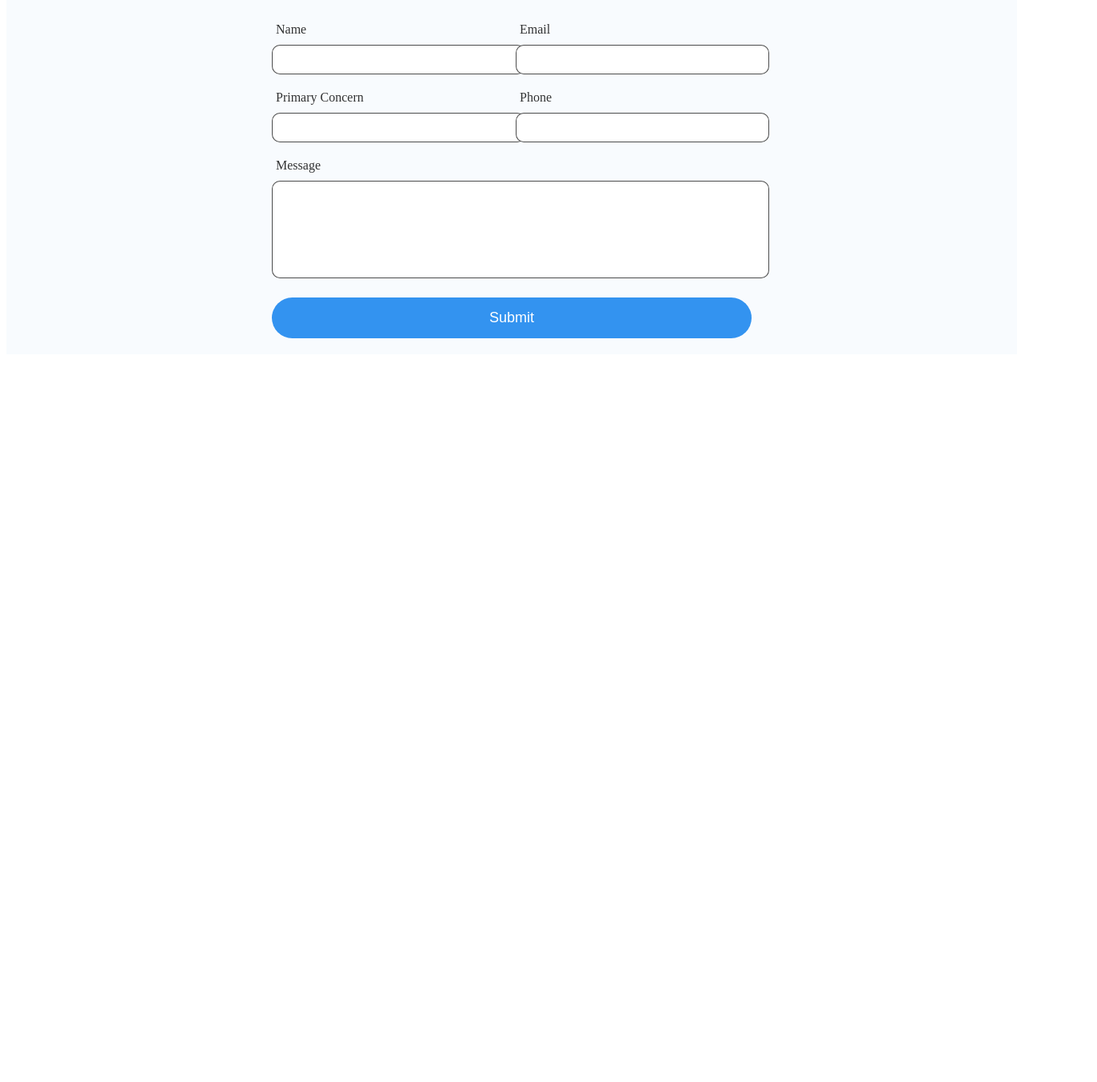
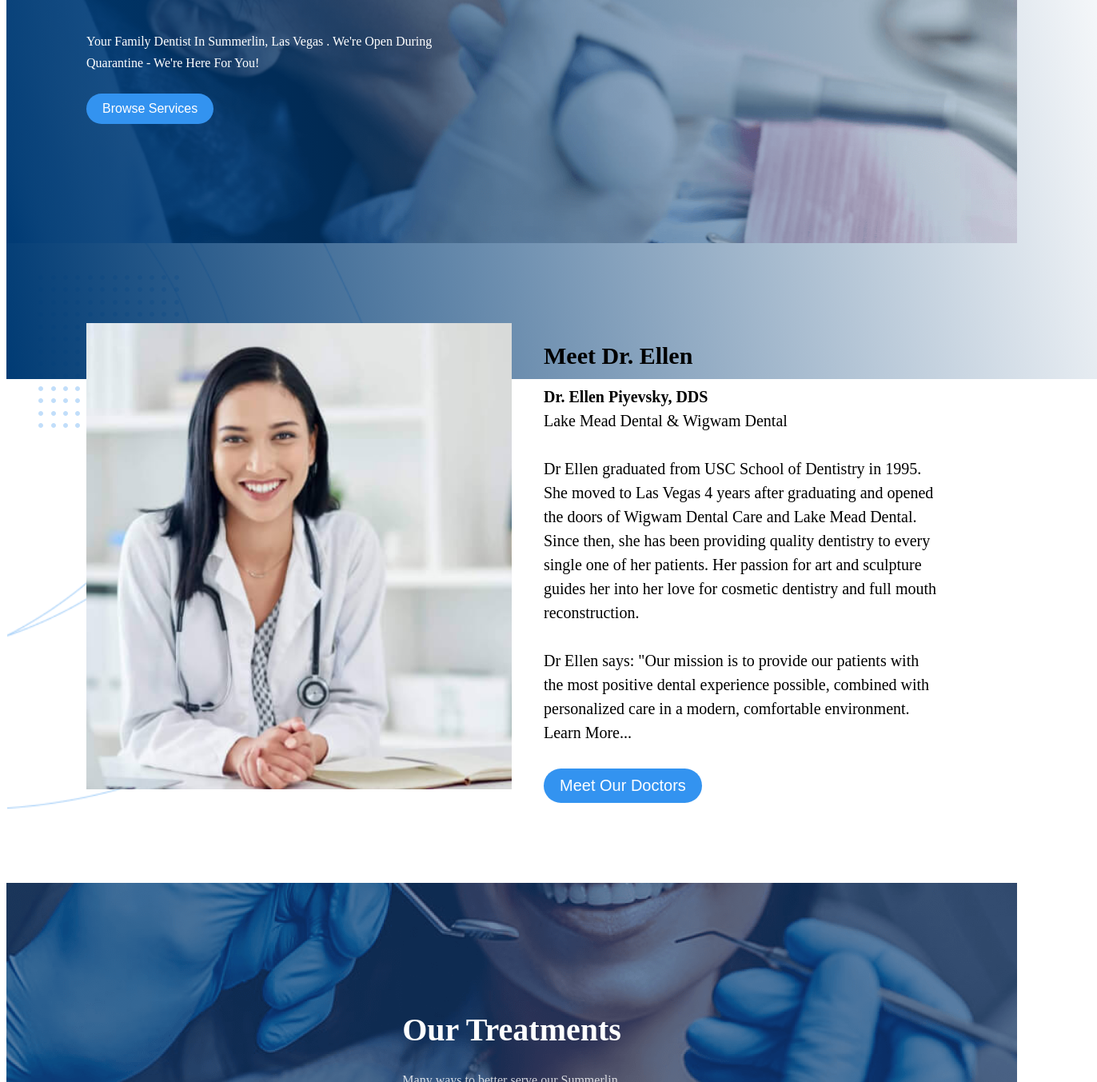
Before and after one commit to idenispankov/lake_mead_dental_next_js, a Next.js app: page / in a window 1280 px wide. Shown: the part 372-1725 px from the top of the page at 80% size, 1372 px wide, since content can reach past the window. Before the commit the page ends 823 px from the top, so only its background shows below. Built offline with nearby package versions, Linux system fonts and the light colour scheme; no server answers.

Commit message:
created env consts

```diff
--- a/components/ContactUs/ContactUs.js
+++ b/components/ContactUs/ContactUs.js
@@ -1,17 +1,11 @@
 import styles from './ContactUs.module.css';
 import emailjs from 'emailjs-com';
+import { serviceId, templateId, userId } from '../../env';
 
 export default function ContactUs(props) {
   const handleSubmit = (e) => {
     e.preventDefault();
-    emailjs
-      .sendForm(
-        'service_ptq977r',
-        'template_sr4a7v9',
-        e.target,
-        'user_Tj796lrC6HNVDvdZOm6EJ'
-      )
-      .then(
+    emailjs.sendForm(serviceId, templateId, e.target, userId).then(
       (result) => {
         console.log(result.text);
       },
--- a/pages/index.js
+++ b/pages/index.js
@@ -15,11 +15,11 @@ export default function Home() {
         </title>
         <meta name='description' content='Generated by create next app' />
       </Head>
-      {/* <Banner /> */}
-      {/* <AboutDoctor /> */}
-      {/* <Treatments /> */}
-      {/* <WhyUs /> */}
-      {/* <MoreAboutUs /> */}
+      <Banner />
+      <AboutDoctor />
+      <Treatments />
+      <WhyUs />
+      <MoreAboutUs />
       <ContactUs />
     </>
   );
```
Also changed, not shown: 1 other file (tests, documents, lock files or other folders). Lines whose indentation alone changed are shown as unchanged.
